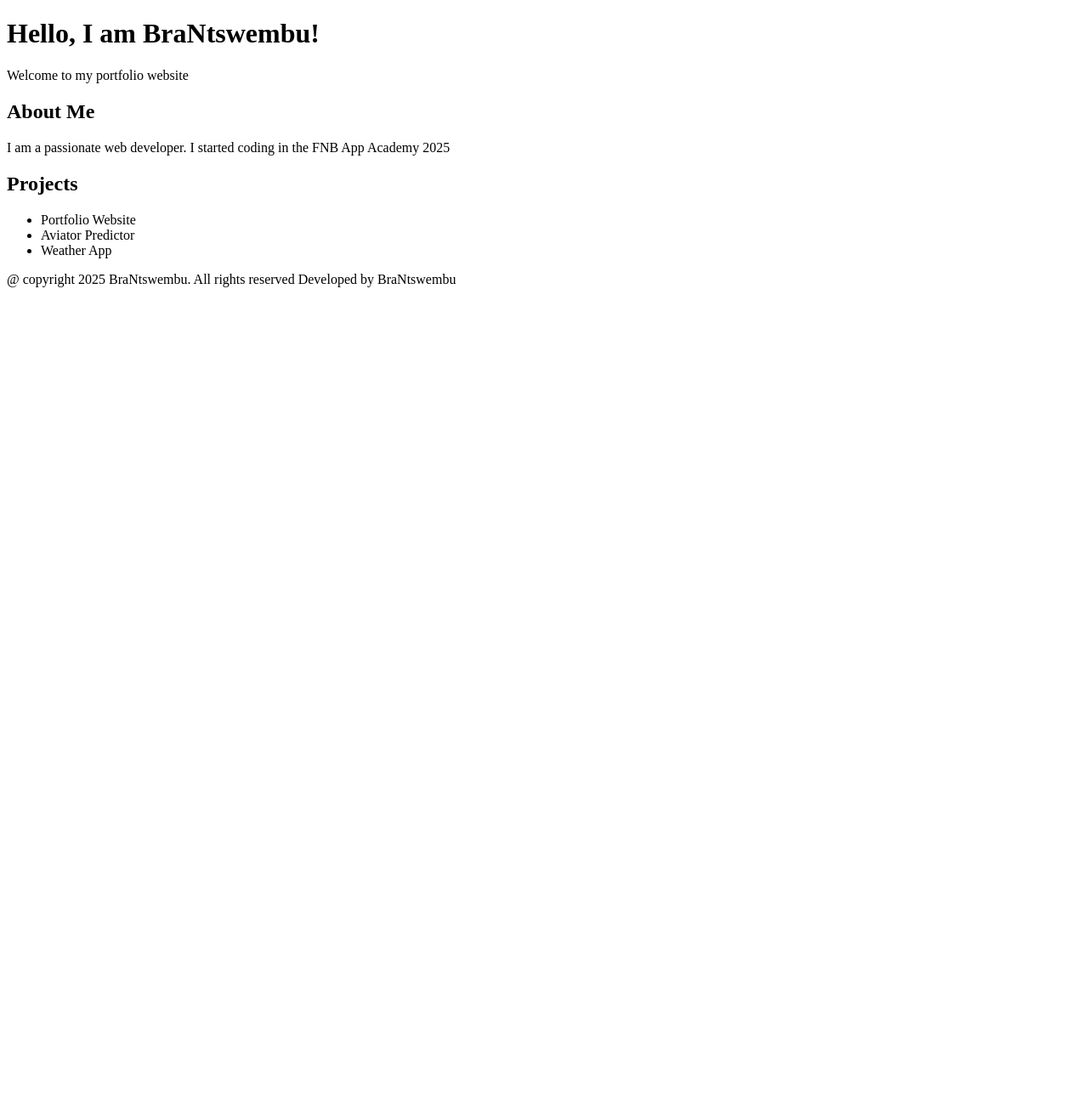
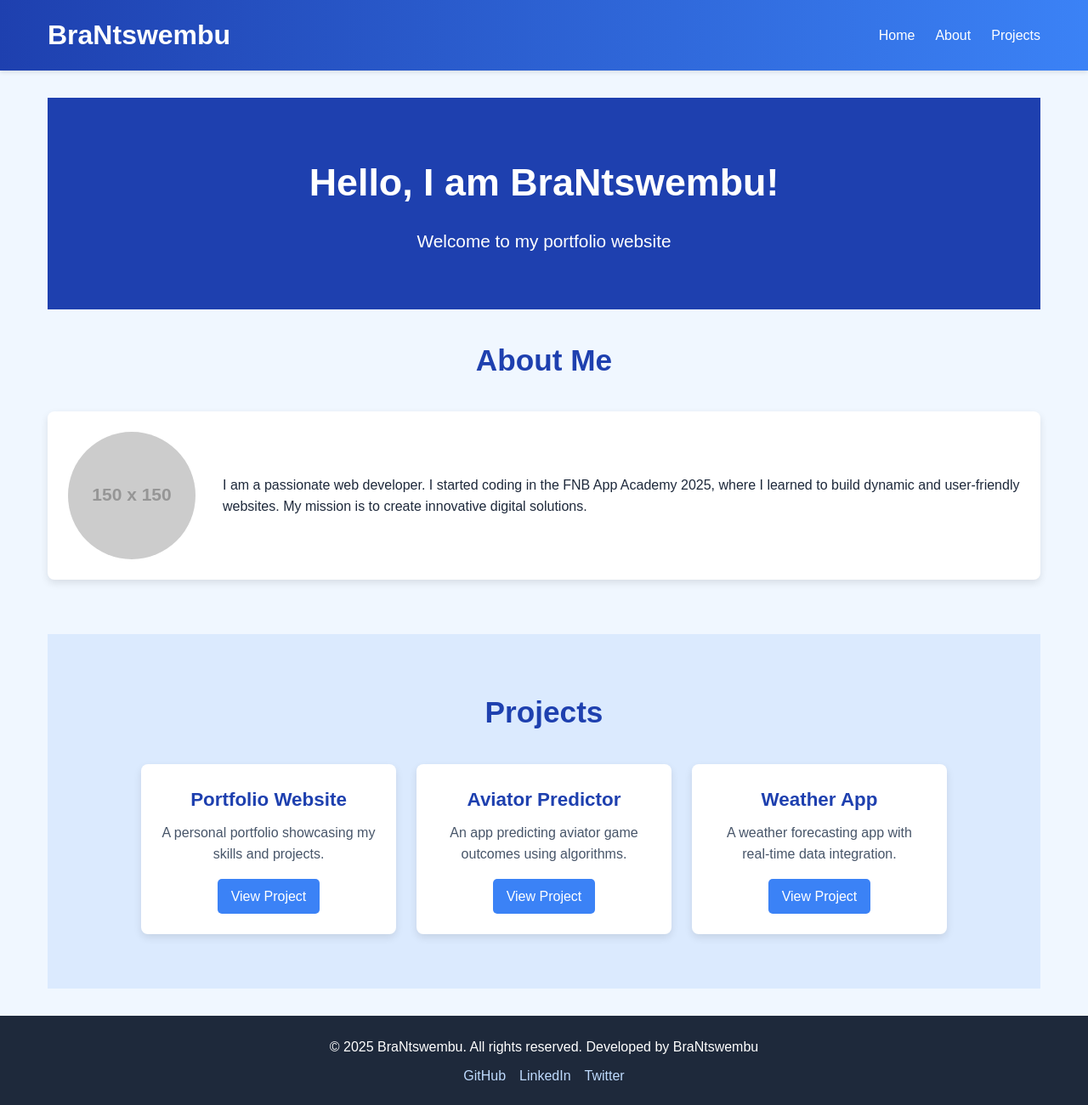
Before and after one commit to BraNtswembuu/brantswembu-portfolio, a plain HTML site: page Index.html in a window 1280 px wide. Shown: the whole page at 85% size. Before the commit the page ends 800 px from the top, so only its background shows below. Drawn offline with Linux system fonts and the light colour scheme; placeholder pictures from the web are drawn by us.

Commit message:
Added some styling to our portfolio
First version of portfolio done.

```diff
--- a/Index.html
+++ b/Index.html
@@ -4,29 +4,76 @@
     <meta charset="UTF-8">
     <meta name="viewport" content="width=device-width, initial-scale=1.0">
     <title>BraNtswembu - Portfolio</title>
+    <link rel="stylesheet" href="style.css">
 </head>
 <body>
     <header>
-        <h1>Hello, I am BraNtswembu!</h1>
-        <p>Welcome to my portfolio website</p>
+        <div class="container">
+            <h1>BraNtswembu</h1>
+            <nav>
+                <ul>
+                    <li><a href="#home">Home</a></li>
+                    <li><a href="#about">About</a></li>
+                    <li><a href="#projects">Projects</a></li>
+                </ul>
+            </nav>
+        </div>
     </header>
 
-    <section class="about">
-        <h2>About Me</h2>
-        <p>I am a passionate web developer. I started coding in the FNB App Academy 2025</p>
-    </section>
+     <main>
+        <section id="home">
+            <h2>Hello, I am BraNtswembu!</h2>
+            <p>Welcome to my portfolio website</p>
+        </section>
 
-    <section class="projects">
-        <h2>Projects</h2>
-        <ul>
-            <li>Portfolio Website</li>
-            <li>Aviator Predictor</li>
-            <li>Weather App</li>
-        </ul>
-    </section>
+        <section id="about">
+            <h2>About Me</h2>
+            <div class="about-content">
+                <img src="https://via.placeholder.com/150" alt="BraNtswembu Profile">
+                <p>I am a passionate web developer. I started coding in the FNB App Academy 2025, where I learned to build dynamic and user-friendly websites. My mission is to create innovative digital solutions.</p>
+            </div>
+        </section>
+
+        <section id="projects">
+            <h2>Projects</h2>
+            <div class="project-grid">
+                <div class="project-card">
+                    <h3>Portfolio Website</h3>
+                    <p>A personal portfolio showcasing my skills and projects.</p>
+                    <a href="#">View Project</a>
+                </div>
+                <div class="project-card">
+                    <h3>Aviator Predictor</h3>
+                    <p>An app predicting aviator game outcomes using algorithms.</p>
+                    <a href="#">View Project</a>
+                </div>
+                <div class="project-card">
+                    <h3>Weather App</h3>
+                    <p>A weather forecasting app with real-time data integration.</p>
+                    <a href="#">View Project</a>
+                </div>
+            </div>
+        </section>
+    </main>
 
     <footer>
-        <p>@ copyright 2025 BraNtswembu. All rights reserved Developed by BraNtswembu</p>
+        <p>© 2025 BraNtswembu. All rights reserved. Developed by BraNtswembu</p>
+        <div class="social-links">
+            <a href="#">GitHub</a>
+            <a href="#">LinkedIn</a>
+            <a href="#">Twitter</a>
+        </div>
     </footer>
+
+    <script>
+        document.querySelectorAll('a[href^="#"]').forEach(anchor => {
+            anchor.addEventListener('click', function(e) {
+                e.preventDefault();
+                document.querySelector(this.getAttribute('href')).scrollIntoView({
+                    behavior: 'smooth'
+                });
+            });
+        });
+    </script>
 </body>
 </html>
--- a/style.css
+++ b/style.css
@@ -0,0 +1,197 @@
+ *     {
+            margin: 0;
+            padding: 0;
+            box-sizing: border-box;
+        }
+
+        body {
+            font-family: 'Poppins', sans-serif;
+            background-color: #f0f7ff;
+            color: #1e293b;
+            line-height: 1.6;
+        }
+
+        header {
+            background: linear-gradient(to right, #1e40af, #3b82f6);
+            color: white;
+            position: sticky;
+            top: 0;
+            z-index: 100;
+            padding: 1rem 0;
+            box-shadow: 0 2px 5px rgba(0, 0, 0, 0.1);
+        }
+
+        header .container {
+            max-width: 1200px;
+            margin: 0 auto;
+            padding: 0 1rem;
+            display: flex;
+            justify-content: space-between;
+            align-items: center;
+        }
+
+        header h1 {
+            font-size: 2rem;
+            font-weight: 600;
+        }
+
+        nav ul {
+            list-style: none;
+            display: flex;
+            gap: 1.5rem;
+        }
+
+        nav a {
+            color: white;
+            text-decoration: none;
+            font-weight: 400;
+        }
+
+        nav a:hover {
+            color: #bfdbfe;
+        }
+
+        main {
+            max-width: 1200px;
+            margin: 0 auto;
+            padding: 2rem 1rem;
+        }
+
+        #home {
+            background: #1e40af;
+            color: white;
+            text-align: center;
+            padding: 4rem 1rem;
+            margin-bottom: 2rem;
+        }
+
+        #home h2 {
+            font-size: 2.8rem;
+            margin-bottom: 1rem;
+        }
+
+        #home p {
+            font-size: 1.3rem;
+        }
+
+        #about {
+            margin-bottom: 4rem;
+        }
+
+        #about h2, #projects h2 {
+            font-size: 2.2rem;
+            text-align: center;
+            margin-bottom: 2rem;
+            color: #1e40af;
+        }
+
+        .about-content {
+            display: flex;
+            gap: 2rem;
+            align-items: center;
+            background: white;
+            padding: 1.5rem;
+            border-radius: 8px;
+            box-shadow: 0 4px 10px rgba(0, 0, 0, 0.1);
+        }
+
+        .about-content img {
+            width: 150px;
+            height: 150px;
+            border-radius: 50%;
+            object-fit: cover;
+        }
+
+        #projects {
+            background: #dbeafe;
+            padding: 4rem 1rem;
+        }
+
+        .project-grid {
+            display: flex;
+            flex-wrap: wrap;
+            gap: 1.5rem;
+            justify-content: center;
+        }
+
+        .project-card {
+            background: white;
+            padding: 1.5rem;
+            border-radius: 8px;
+            box-shadow: 0 4px 10px rgba(0, 0, 0, 0.1);
+            width: 300px;
+            text-align: center;
+        }
+
+        .project-card h3 {
+            font-size: 1.4rem;
+            margin-bottom: 0.5rem;
+            color: #1e40af;
+        }
+
+        .project-card p {
+            margin-bottom: 1rem;
+            color: #475569;
+        }
+
+        .project-card a {
+            display: inline-block;
+            padding: 0.5rem 1rem;
+            background: #3b82f6;
+            color: white;
+            text-decoration: none;
+            border-radius: 5px;
+            transition: background 0.3s, transform 0.2s;
+        }
+
+        .project-card a:hover {
+            background: #1e40af;
+            transform: scale(1.05);
+        }
+
+        footer {
+            background: #1e293b;
+            color: white;
+            text-align: center;
+            padding: 1.5rem 1rem;
+        }
+
+        footer .social-links {
+            margin-top: 0.5rem;
+            display: flex;
+            justify-content: center;
+            gap: 1rem;
+        }
+
+        footer a {
+            color: #bfdbfe;
+            text-decoration: none;
+        }
+
+        footer a:hover {
+            color: white;
+        }
+
+        html {
+            scroll-behavior: smooth;
+        }
+
+        @media (max-width: 768px) {
+            header .container {
+                flex-direction: column;
+                gap: 1rem;
+            }
+
+            nav ul {
+                flex-direction: column;
+                align-items: center;
+            }
+
+            .about-content {
+                flex-direction: column;
+                text-align: center;
+            }
+
+            .project-card {
+                width: 100%;
+            }
```
